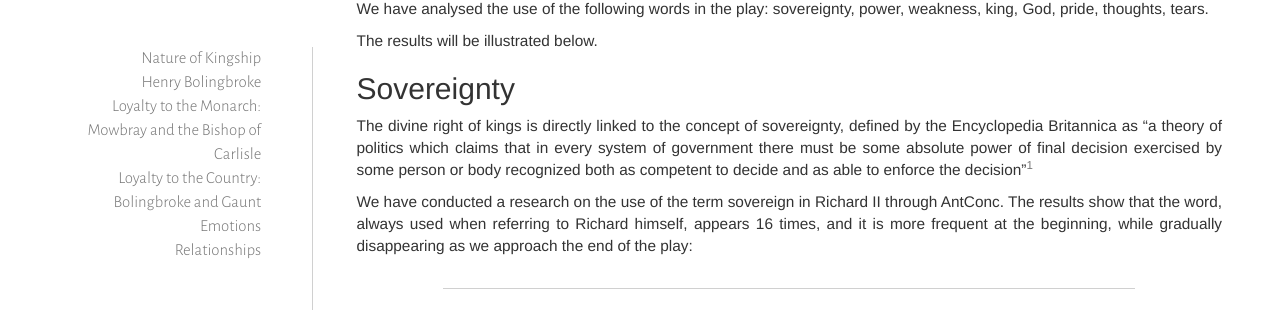
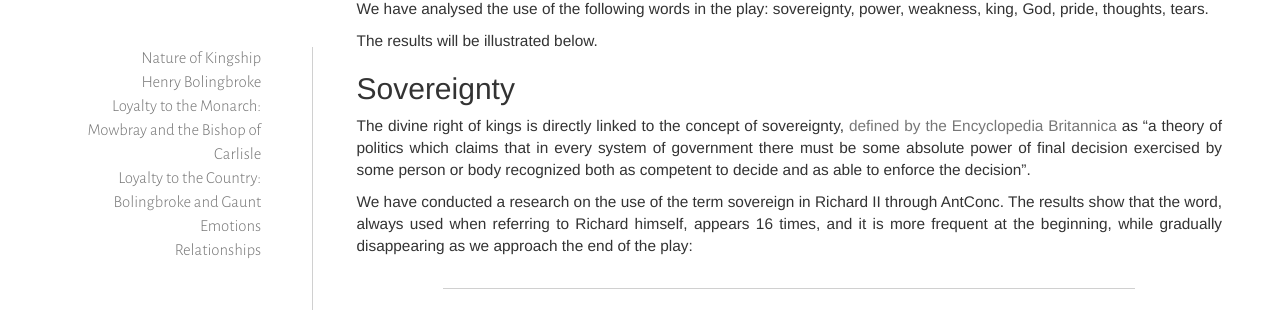
Before and after one commit to iahmed0/SU-LOSP.github.io, a Jekyll site: the page built from _analyses/richard_ii/index.md, in a window 1280 px wide and 1400 px high, scrolled down 932 px. Shown: the part 140-450 px from the top of the window. Built offline with Jekyll 4.4.1, drawn with Linux system fonts in a browser that asks for light colours; some of the changed text lies outside the part shown.

Commit message:
Webkit doesn't like footnotes?

```diff
--- a/_analyses/richard_ii/index.md
+++ b/_analyses/richard_ii/index.md
@@ -39,12 +39,12 @@ The results will be illustrated below.
 ## Sovereignty
 
 The divine right of kings is directly linked to the concept of sovereignty,
-defined by the Encyclopedia Britannica as “a theory of politics which claims
-that in every system of government there must be some absolute power of final
-decision exercised by some person or body recognized both as competent to decide
-and as able to enforce the decision”[^1]
+[defined by the Encyclopedia Britannica][sovereignty] as “a theory of politics
+which claims that in every system of government there must be some absolute
+power of final decision exercised by some person or body recognized both as
+competent to decide and as able to enforce the decision”.
 
-[^1]: <http://www.encyclopedia.com/topic/sovereignty.aspx>
+[sovereignty]: http://www.encyclopedia.com/topic/sovereignty.aspx
 
 We have conducted a research on the use of the term sovereign in Richard II
 through AntConc. The results show that the word, always used when referring to
--- a/assets/css/main.scss
+++ b/assets/css/main.scss
@@ -179,7 +179,6 @@ article {
     & .content {
         font-size: 1.1em;
         text-align: justify;
-        right: 0;
 
         & h1 {
             margin: 2em 0 1em 0;
```
